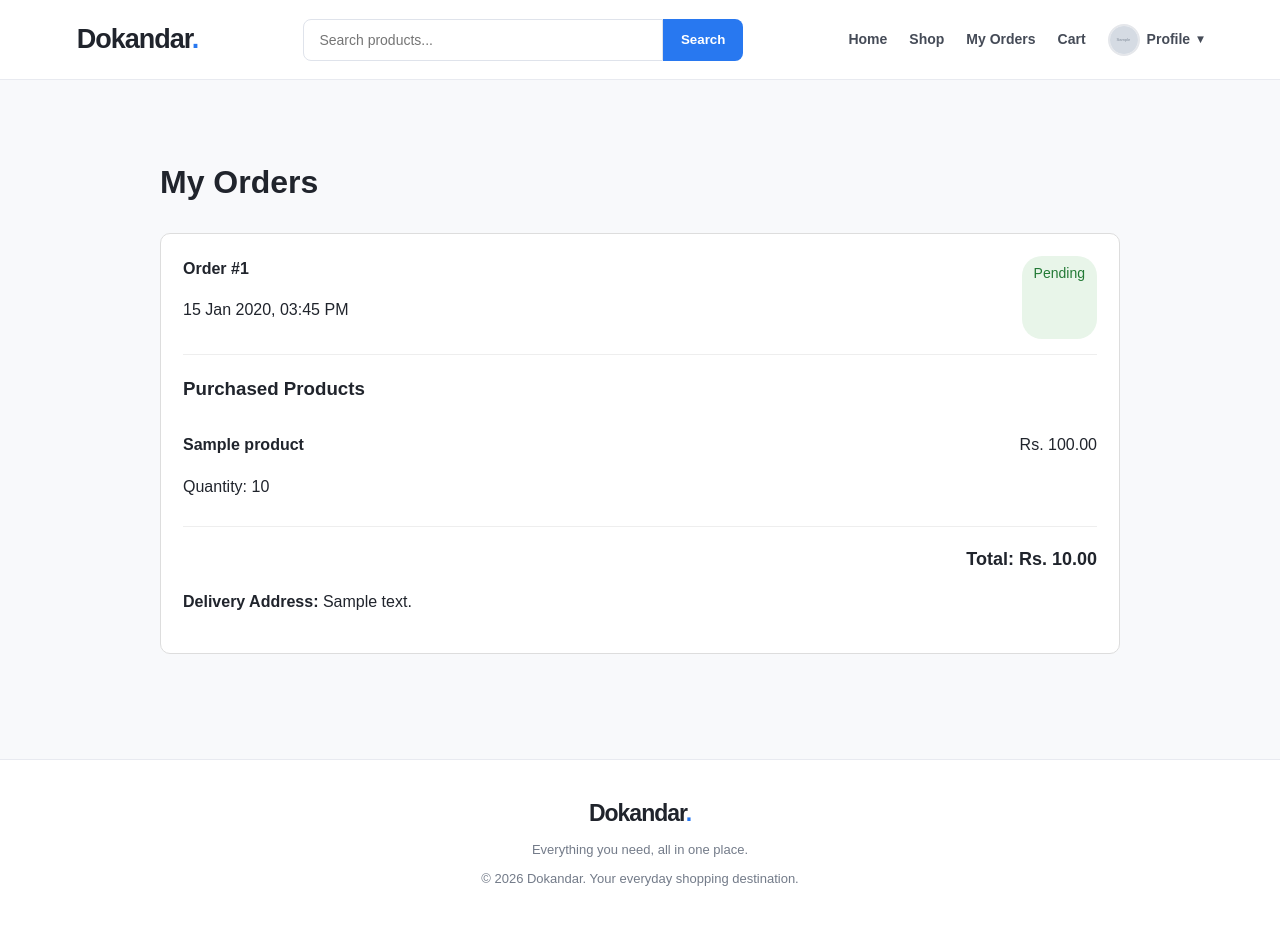
After one commit to Rahulbastola/Ecommerce-Dokandar, a Django app: page /api/orders/my-orders/ in a window 1280 px wide. The commit adds this page. Run offline with Django 5.2, Linux system fonts and the light colour scheme; a user stored in the database is signed in; tables that the repository leaves empty hold one stand-in row (values such as "Sample post"); grey boxes marked "Sample" are stand-in pictures.

Commit message:
Add customer order history page

```diff
--- a/orders/urls.py
+++ b/orders/urls.py
@@ -1,7 +1,6 @@
-
 from django.urls import path, include
 from rest_framework.routers import DefaultRouter
-from .views import OrderViewSet, checkout, order_success
+from .views import OrderViewSet, checkout, order_success, my_orders
 
 router = DefaultRouter()
 router.register('orders', OrderViewSet, basename='order')
@@ -10,4 +9,5 @@ urlpatterns = [
     path('', include(router.urls)),
     path('checkout/', checkout, name='checkout'),
     path('success/<int:order_id>/', order_success, name='order_success'),
+    path('my-orders/', my_orders, name='my_orders'),
 ]
--- a/orders/views.py
+++ b/orders/views.py
@@ -197,3 +197,18 @@ def order_success(request, order_id):
         "orders/order_success.html",
         {"order": order}
     )
+# CUSTOMER ORDER HISTORY
+@login_required
+def my_orders(request):
+    orders = (
+        Order.objects
+        .filter(customer=request.user)
+        .prefetch_related("items__product")
+        .order_by("-created_at")
+    )
+
+    return render(
+        request,
+        "orders/my_orders.html",
+        {"orders": orders}
+    )
--- a/templates/base.html
+++ b/templates/base.html
@@ -33,7 +33,7 @@
         <nav class="nav-links">
             <a href="/">Home</a>
             <a href="/products/">Shop</a>
-            <a href="/api/orders/">Orders</a>
+            <a href="{% url 'my_orders' %}">My Orders</a>
             <a href="/cart/">Cart</a>
 
             {% if request.user.is_authenticated %}
--- /dev/null
+++ b/templates/orders/my_orders.html
@@ -0,0 +1,158 @@
+
+{% extends "base.html" %}
+
+{% block title %}My Orders | Dokandar{% endblock %}
+
+{% block content %}
+
+<style>
+    .orders-container {
+        max-width: 1000px;
+        margin: 35px auto;
+        padding: 20px;
+    }
+
+    .orders-container h1 {
+        margin-bottom: 25px;
+    }
+
+    .order-card {
+        background: white;
+        border: 1px solid #ddd;
+        border-radius: 10px;
+        padding: 22px;
+        margin-bottom: 25px;
+    }
+
+    .order-header {
+        display: flex;
+        justify-content: space-between;
+        flex-wrap: wrap;
+        gap: 12px;
+        border-bottom: 1px solid #eee;
+        padding-bottom: 15px;
+    }
+
+    .order-status {
+        background: #e8f5e9;
+        color: #237a36;
+        padding: 6px 12px;
+        border-radius: 20px;
+        font-size: 14px;
+    }
+
+    .order-items {
+        margin-top: 18px;
+    }
+
+    .order-item {
+        display: flex;
+        justify-content: space-between;
+        gap: 15px;
+        padding: 10px 0;
+        border-bottom: 1px solid #eee;
+    }
+
+    .order-total {
+        text-align: right;
+        margin-top: 18px;
+        font-weight: bold;
+        font-size: 18px;
+    }
+
+    .empty-orders {
+        text-align: center;
+        padding: 50px 20px;
+        background: white;
+        border-radius: 10px;
+    }
+
+    .empty-orders a {
+        display: inline-block;
+        margin-top: 15px;
+        padding: 10px 20px;
+        background: #222;
+        color: white;
+        text-decoration: none;
+        border-radius: 6px;
+    }
+</style>
+
+<div class="orders-container">
+
+    <h1>My Orders</h1>
+
+    {% if orders %}
+
+        {% for order in orders %}
+
+            <div class="order-card">
+
+                <div class="order-header">
+
+                    <div>
+                        <strong>Order #{{ order.id }}</strong>
+                        <p>
+                            {{ order.created_at|date:"d M Y, h:i A" }}
+                        </p>
+                    </div>
+
+                    <span class="order-status">
+                        {{ order.status }}
+                    </span>
+
+                </div>
+
+                <div class="order-items">
+
+                    <h3>Purchased Products</h3>
+
+                    {% for item in order.items.all %}
+
+                        <div class="order-item">
+
+                            <div>
+                                <strong>{{ item.product.name }}</strong>
+                                <p>Quantity: {{ item.quantity }}</p>
+                            </div>
+
+                            <div>
+                                Rs. {{ item.subtotal|floatformat:2 }}
+                            </div>
+
+                        </div>
+
+                    {% endfor %}
+
+                </div>
+
+                <div class="order-total">
+                    Total: Rs. {{ order.total_amount|floatformat:2 }}
+                </div>
+
+                <p>
+                    <strong>Delivery Address:</strong>
+                    {{ order.delivery_address }}
+                </p>
+
+            </div>
+
+        {% endfor %}
+
+    {% else %}
+
+        <div class="empty-orders">
+
+            <h2>No Orders Yet</h2>
+
+            <p>You haven't purchased anything yet.</p>
+
+            <a href="/products/">Start Shopping</a>
+
+        </div>
+
+    {% endif %}
+
+</div>
+
+{% endblock %}
```
